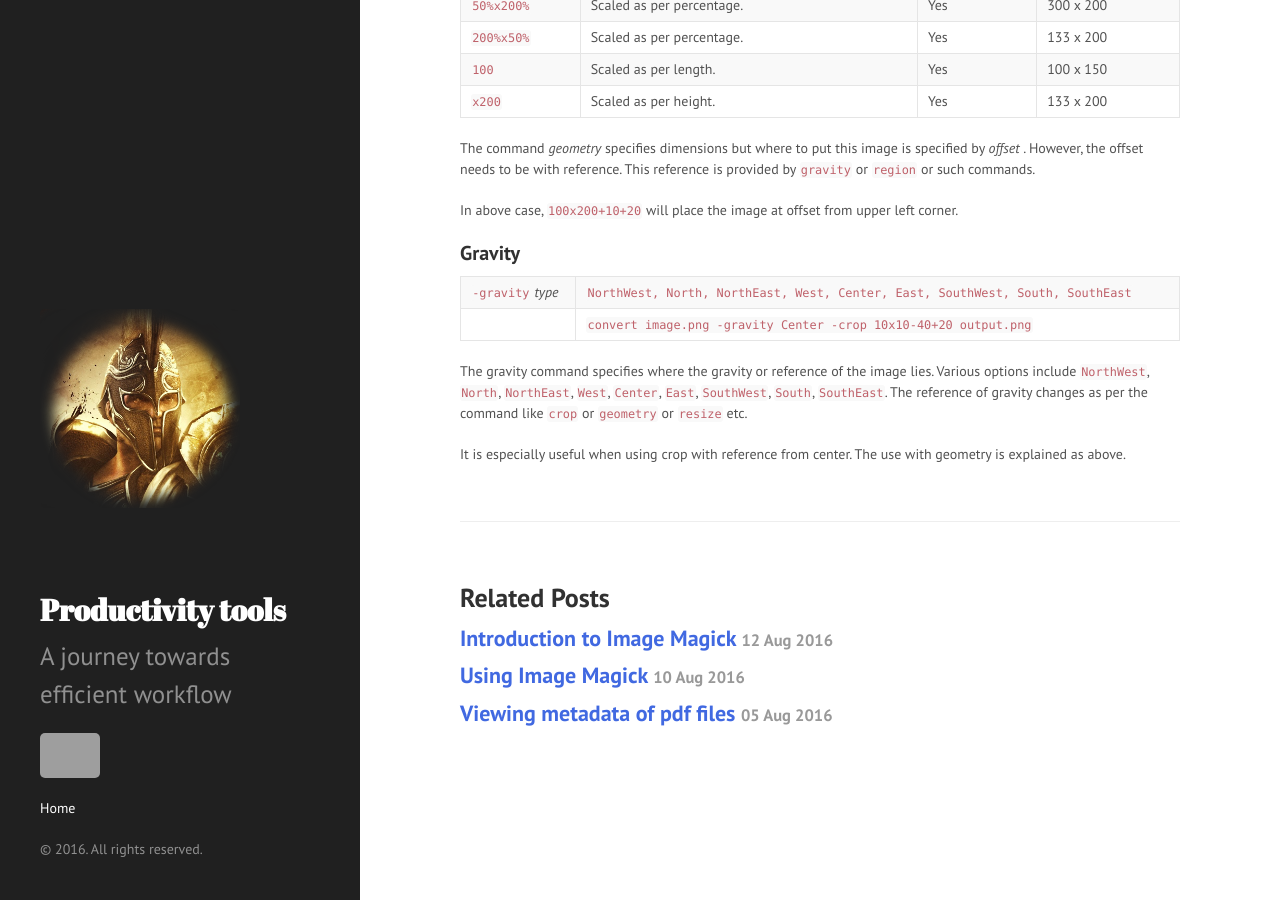
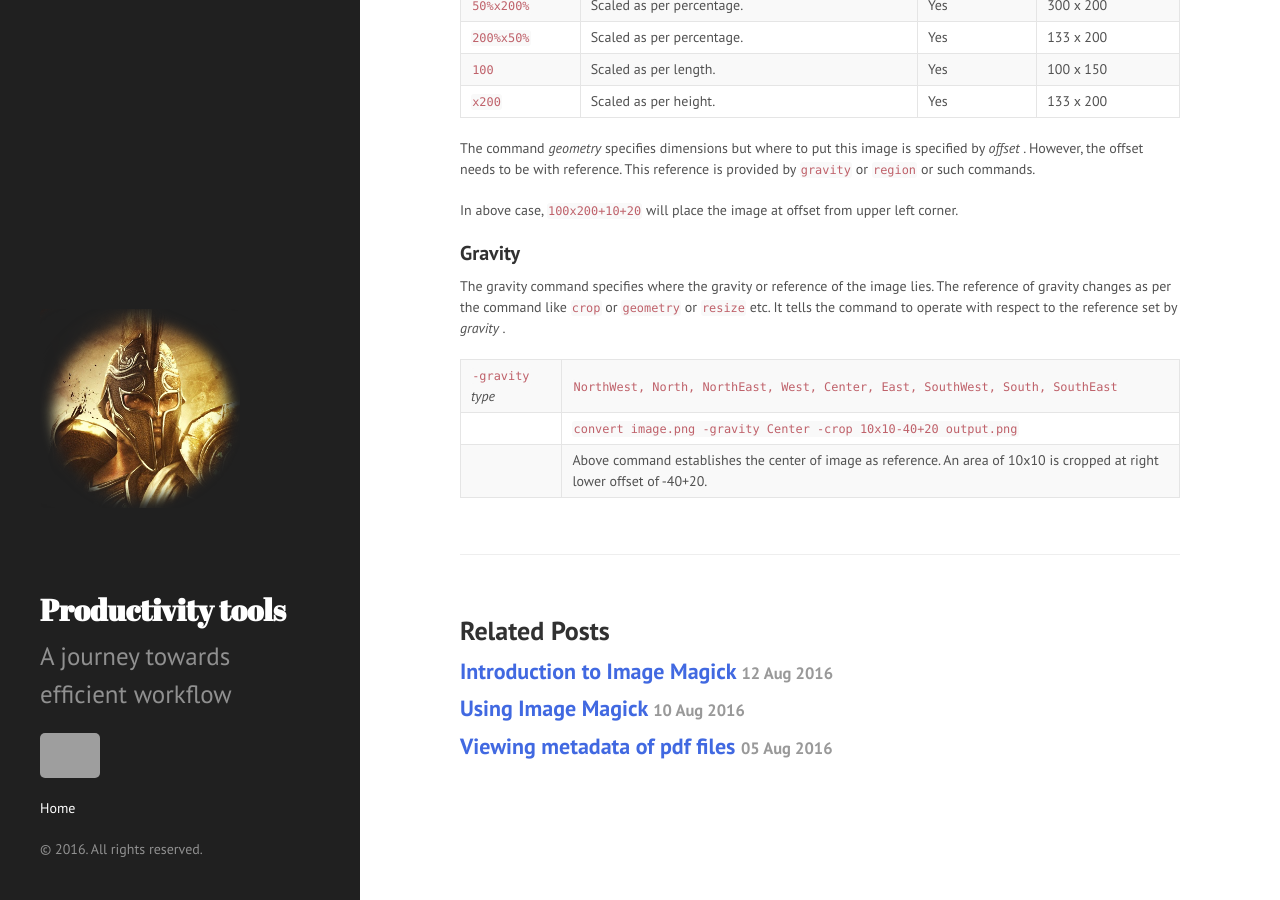
Before and after one commit to MaheshTK/MaheshTK.github.io, a Jekyll site: the page built from _posts/2016-08-13-main-commands-of-image-magick.markdown, in a window 1280 px wide and 900 px high, scrolled down 593 px. Built offline with Jekyll 4.4.1, drawn with Linux system fonts in a browser that asks for light colours; grey boxes are pictures that could not be loaded.

Commit message:
Post update: Main Commands of Image Magick

```diff
--- a/_posts/2016-08-13-main-commands-of-image-magick.markdown
+++ b/_posts/2016-08-13-main-commands-of-image-magick.markdown
@@ -28,9 +28,8 @@ In above case, `100x200+10+20` will place the image at offset from upper left co
 
 #### Gravity
 
+The gravity command specifies where the gravity or reference of the image lies. The reference of gravity changes as per the command like `crop` or `geometry` or `resize` etc. It tells the command to operate with respect to the reference set by _gravity_ .
+
 | `-gravity` _type_ | `NorthWest, North, NorthEast, West, Center, East, SouthWest, South, SouthEast` |
 | | `convert image.png -gravity Center -crop 10x10-40+20 output.png` |
-
-The gravity command specifies where the gravity or reference of the image lies. Various options include `NorthWest`, `North`, `NorthEast`, `West`, `Center`, `East`, `SouthWest`, `South`, `SouthEast`. The reference of gravity changes as per the command like `crop` or `geometry` or `resize` etc.
-
-It is especially useful when using crop with reference from center. The use with geometry is explained as above.
+| | Above command establishes the center of image as reference. An area of 10x10 is cropped at right lower offset of -40+20. |
```
